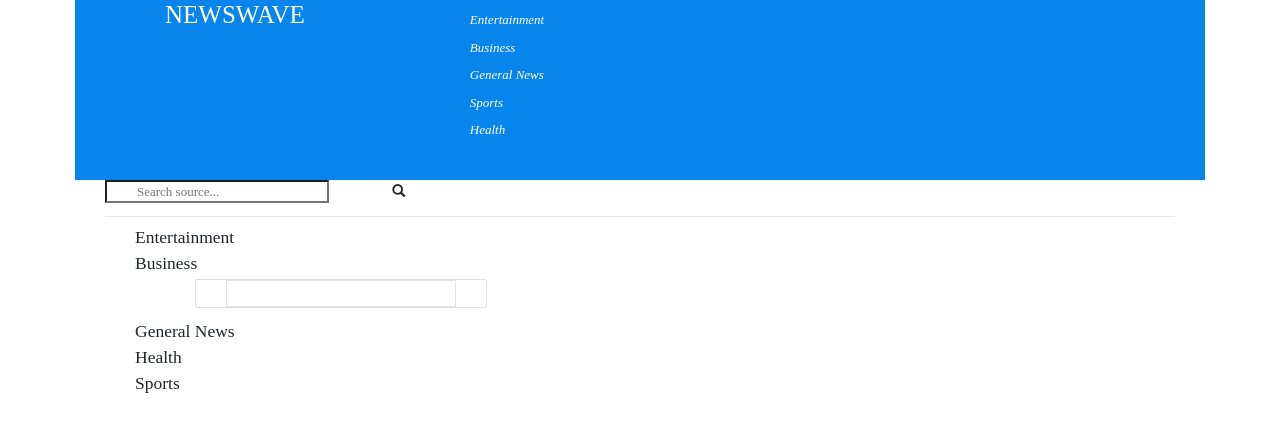
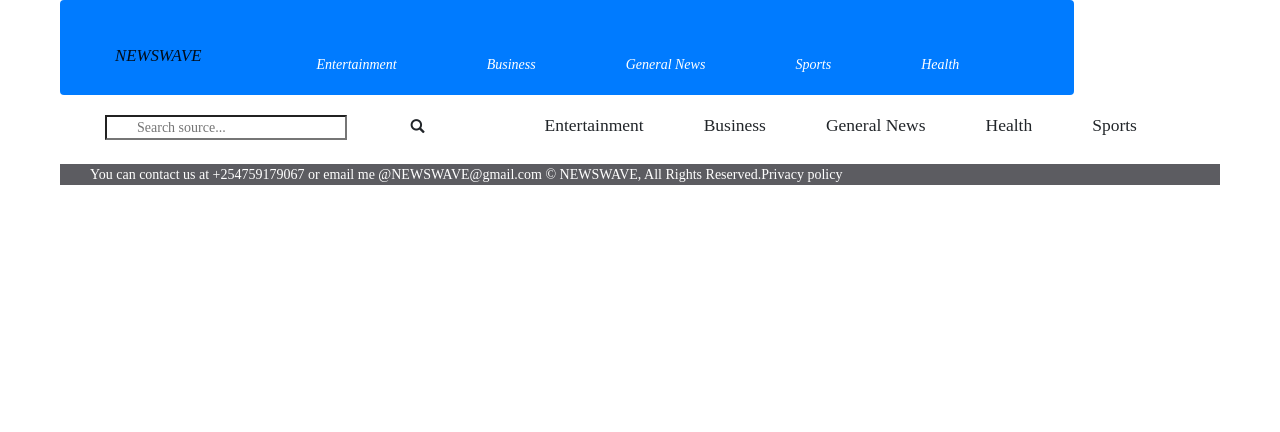
Before and after one commit to debbyne/newsapp, a Flask app: template app/templates/index.html in a window 1280 px wide. Shown: the top 432 px of the page. Run offline with Flask 2, Linux system fonts and the light colour scheme; the template is opened without the code that fills it, so the values that code supplies are empty; some libraries are stand-ins or nearby versions; some web fonts are replaced.

Commit message:
add changes to ui

```diff
--- a/app/static/css/styles.css
+++ b/app/static/css/styles.css
@@ -2,7 +2,7 @@
     margin: 0px;
     padding: 0px;
     box-sizing: border-box;
-    font-size: 13px;
+    font-size: 14px;
     font-family: Jaldi;
     padding-left: 30px;
     padding-right: 30px;
@@ -13,14 +13,18 @@
   color: white;
   background-color: rgb(8, 133, 236);
 }
-.navb{
+.navbar{
   font-style: italic;
   display: inline-block;
   color: white;
-
+  border: none;
 }
-.navb ul{
-  display: flex;
+.navbar-brand{
+  font-size: larger;
+  color: white;
+}
+.navbar ul{
+ display: flex;
   flex-direction: column;
   justify-content: space-evenly;
   list-style: none;
@@ -28,10 +32,6 @@
 .navbar ul a{
   text-decoration: none;
   color: white;
-
-}
-.navbar li{
-  margin: 4px;
 }
 .card-columns{
   display: inline-block;
@@ -40,3 +40,13 @@
 .card-body{
   border: 0.5px solid rgb(230, 226, 226);
 }
+.container-fluid{
+  padding-top: 35px;
+}
+.footer{
+  background-color: rgb(92, 92, 97);
+  color: white;
+}
+.container-fluid h1{
+  color: red;
+}
--- a/app/templates/index.html
+++ b/app/templates/index.html
@@ -2,115 +2,83 @@
 {% import 'macros.html' as macro%}
 
 {%block content%}
-<div class="container-fluid">
+<div class="row">
     <div class="search">
-    <input id="search_input" type="text"  placeholder="Search source..." >
-    <label  value="submit" for="search-input"><span class="glyphicon glyphicon-search search-icon"></span></label>
-
-    <hr>
-    {{macro.displaySourcesList(general) }}
-
+        <input id="search_input" type="text"  placeholder="Search source..." >
+        <label  value="submit" for="search-input"><span class="glyphicon glyphicon-search search-icon"></span></label> <br> <br>
+    </div>
     <h3>Entertainment</h3>
     {% for source in entertainment %}
-<div class="container-fluid">
-    <div class="col-5">
-            <div class="card-columns">
-                <div class="card-zoom">
+<div class="container-fluid col-sm-4 column">
+    <div class="card">
+        <div class="card-body">
+            <h4 class="">{{source.source_name}}</h4>
+            <p class="">{{source.source_description}}</p>
+            <a href="{{source.source_url}}" class="btn btn-primary"> View {{source.source_name}}</a>
+    </div>
+</div>
+</div>
+    {% endfor %}
+    <h3>Business</h3>
+    {% for source in business %}
+    <div class="container-fluid col-sm-4 column">
+            <div class="card">
+            <div class="card-body">
+             <h4 class="">{{source.source_name}}</h4>
+              <p class="card-text">{{source.source_description}}</p>
+              <a href="{{source.source_url}}" class="btn btn-primary"> View {{source.source_name}}</a>
+
+            </div>
+         </div>
+       </div>
+       {% endfor %}
+       <h3>General News</h3>
+    {% for source in general %}
+    <div class="container-fluid col-sm-4 column" >
                     <div class="card">
-                     <div class="card-body" style="width: 23rem;">
+                    <div class="card-body">
+
         <h4 class="card-title">{{source.source_name}}</h4>
         <p class="card-text">{{source.source_description}}</p>
-        <a href="/Source/{{source.source_id}}" class="btn btn-primary">View {{source.source_name}}</a>
-                    </div>
-              </div>
-          </div>
-        </div>
-   </div>
+        <a href="{{source.source_url}}" class="btn btn-primary"> View {{source.source_name}}</a>
+     </div>
+    </div>
+</div>
+    {% endfor %}
+    <h3>Health</h3>
+    {% for source in health %}
+    <div class="container-fluid col-sm-4 column">
+                    <div class="card">
+                    <div class="card-body">
+
+        <h4 class="card-title">{{source.source_name}}</h4>
+        <p class="card-text">{{source.source_description}}</p>
+        <a href="{{source.source_url}}" class="btn btn-primary"> View {{source.source_name}}</a>
+     </div>
+    </div>
 </div>
 
     {% endfor %}
-    <h3>Business</h3>
-<div class="container-fluid">
-        <div class="col-5">
-     <div class="card-columns">
-         <div class="card-zoom">
-             <div class="card">
-             <div class="card-body" style="width: 23rem;">
-        {% for source in business %}
+    <h3>Sports</h3>
+    {% for source in sports %}
+    <div class="container-fluid col-md-4 column">
+                    <div class="card">
+                    <div class="card-body">
 
         <h4 class="card-title">{{source.source_name}}</h4>
         <p class="card-text">{{source.source_description}}</p>
-        <a href="/Source/{{source.source_id}}" class="btn btn-primary">View {{source.source_name}}</a>
-        {% endfor %}
-            </div>
-         </div>
-       </div>
-    </div>
-    </div>
-    </div>
-
-
-    <h3>General News</h3>
-    {% for source in general %}
-    <div class="container-fluid">
-        <div class="col-5">
-            <div class="card-columns">
-                <div class="card-zoom">
-                    <div class="card">
-                    <div class="card-body" style="width: 23rem;">
-
-        <h4 class="card-title">{{source.source_name}}</h4>
-        <p class="card-text">{{source.source_description}}</p>
-        <a href="/Source/{{source.source_id}}" class="btn btn-primary">View {{source.source_name}}</a>
+        <a href="{{source.source_url}}" class="btn btn-primary"> View {{source.source_name}}</a>
      </div>
     </div>
-</div>
-</div>
-</div>
-</div>
-    {% endfor %}
-
-    <h3>Health</h3>
-    {% for source in health %}
-    <div class="container-fluid">
-        <div class="col-5">
-            <div class="card-columns">
-                <div class="card-zoom">
-                    <div class="card">
-                    <div class="card-body" style="width: 23rem;">
-
-        <h4 class="card-title">{{source.source_name}}</h4>
-        <p class="card-text">{{source.source_description}}</p>
-        <a href="/Source/{{source.source_id}}" class="btn btn-primary">View {{source.source_name}}</a>
-     </div>
-    </div>
-</div>
-</div>
-</div>
-</div>
-
-    {% endfor %}
-
-    <h3>Sports</h3>
-    {% for source in sports %}
-    <div class="container-fluid">
-        <div class="col-5">
-            <div class="card-columns">
-                <div class="card-zoom">
-                    <div class="card">
-                    <div class="card-body" style="width: 23rem;">
-
-        <h4 class="card-title">{{source.source_name}}</h4>
-        <p class="card-text">{{source.source_description}}</p>
-        <a href="/Source/{{source.source_id}}" class="btn btn-primary">View {{source.source_name}}</a>
-     </div>
-    </div>
-</div>
-</div>
-</div>
 </div>
 
     {% endfor %}
 
     </div>
+      <div class="footer">
+        You can contact us at +254759179067
+          or email me @NEWSWAVE@gmail.com
+
+          &copy; NEWSWAVE, All Rights Reserved.Privacy policy
+        </div>
 {% endblock %}
--- a/app/templates/macros.html
+++ b/app/templates/macros.html
@@ -1,7 +1,7 @@
 {% macro displaySourcesList(sources_results_list) %}
 {% for source in source_results_list %}
-<div class="container-fluid">
- <div class="card">
+<div class="container-fluid row">
+ <div class="card col-md-4">
     <h4 class="card-title">{{source.source_name}}</h4>
     <p class="card-text">{{source.source_description}}</p>
     <a href="/Source/{{source.source_id}}" class="btn btn-primary">View {{source.source_name}}</a>
--- a/app/templates/navbar.html
+++ b/app/templates/navbar.html
@@ -1,4 +1,4 @@
-<div class="container-fluid">
+<!-- <div class="container-fluid">
     <div class="header">
 <div class="logoname">
     <h1>NEWSWAVE</h1>
@@ -15,4 +15,27 @@
 
     </div>
 
+</div> -->
+<div class="navbar navbar-expand-sm navbar-light bg-primary" role="navigation">
+    <div class="container-fluid">
+        <div class="navbar-header">
+            <button type="button" class="navbar-toggle" data-toggle="collapse" data-target=".navbar-collapse">
+              <span class="sr-only">Toggle navigation</span>
+              <span class="icon-bar"></span>
+              <span class="icon-bar"></span>
+              <span class="icon-bar"></span>
+            </button>
+            <a class="navbar-brand" href="/"> NEWSWAVE </a>
+        </div>
+        <div class="navbar-collapse collapse">
+            <ul class="nav navbar-nav">
+                <li><a href="/">Entertainment</a></li>
+                <li><a href="/">Business</a></li>
+                <li><a href="/">General News</a></li>
+                <li><a href="/">Sports</a></li>
+                <li><a href="/">Health</a></li>
+            </ul>
+        </div>
+
+    </div>
 </div>
--- a/instance/config.py
+++ b/instance/config.py
@@ -1 +1 @@
-NEWS_API_KEY='33e1da6025354b39982bbcf1003cd8d2'
+NEWS_API_KEY='f85395dc837d4bba91122f35d3bd6a37'
```
Also changed, not shown: app/main/views.py (+8 -10 lines), app/models.py (+3 -6 lines), app/requests.py (+7 -5 lines), app/templates/articles.html (+11 -32 lines), 1 other file.
